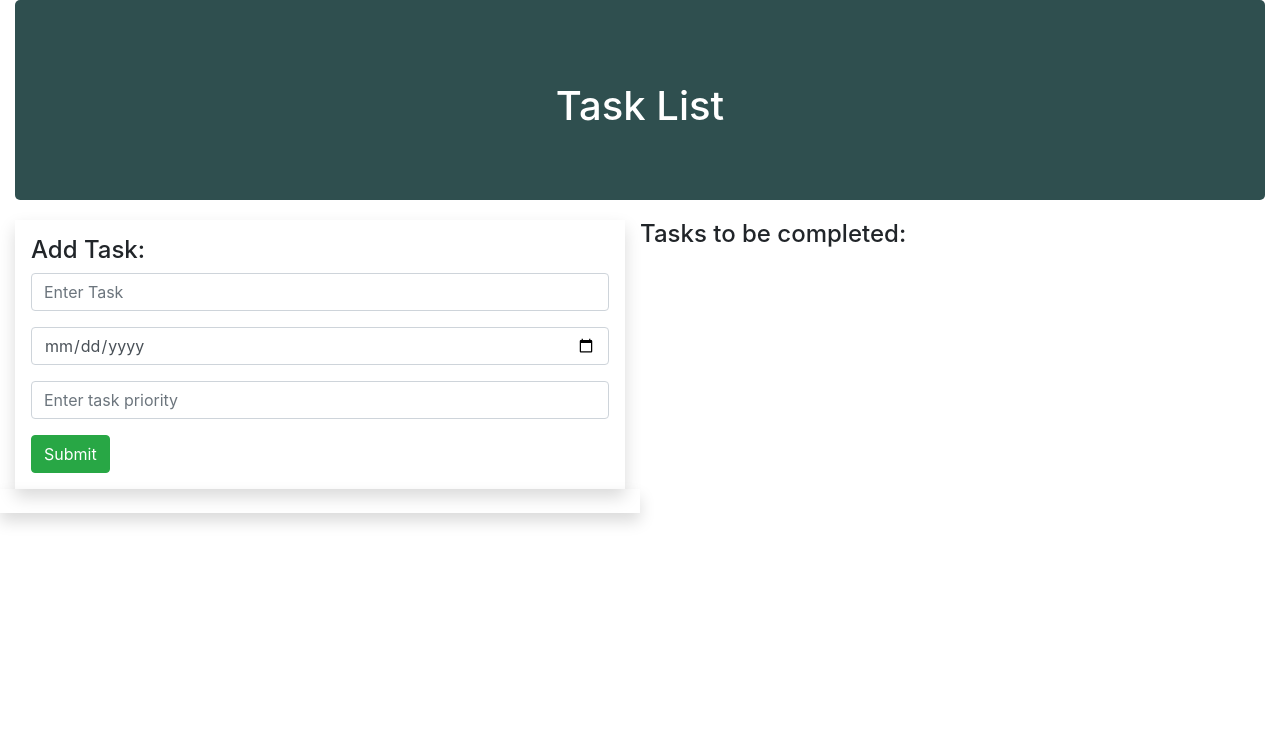
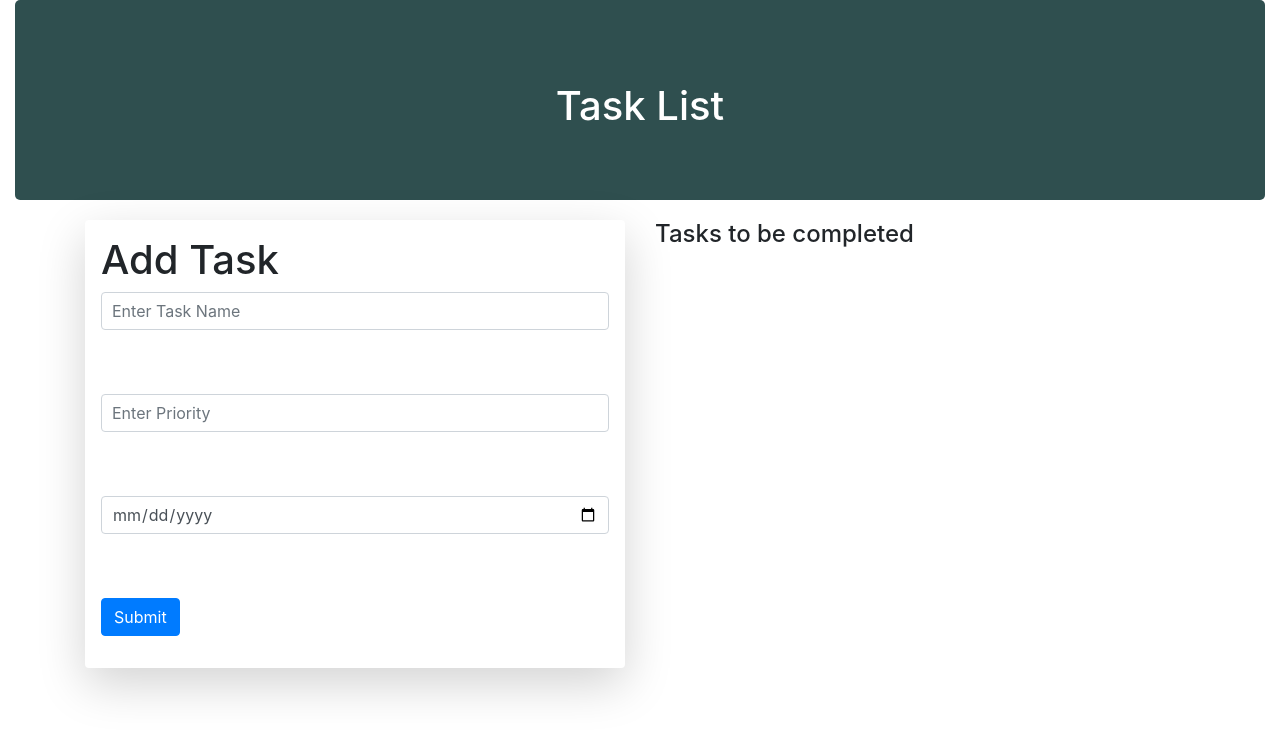
Before and after one commit to jenstem/django-to-do-app, a Django app: page / in a window 1280 px wide. Shown: the top 736 px of the page. Run offline with Django 5.2, Linux system fonts and the light colour scheme; data that the repository does not hold is empty.

Commit message:
Adjust column styling

```diff
--- a/myproject/myapp/templates/myapp/index.html
+++ b/myproject/myapp/templates/myapp/index.html
@@ -1,6 +1,5 @@
 {% extends 'myapp/base.html' %}
 {% block body %}
-
 <div class="container-fluid">
     <div class="row">
         <div class="col-md-12">
@@ -12,43 +11,50 @@
         </div>
     </div>
 
+<div class="container">
     <div class="row">
         <div class="col-md-6">
-            <form method="POST" class="shadow p-3">
+            <form method="POST" class="shadow-lg p-3 mb-5 bg-white rounded">
+                <h1>Add Task</h1>
                 {% csrf_token %}
                 <div class="form-group">
-                    <h4>Add Task:</h4>
-                    <input type="text" class="form-control" name="name" id="name" placeholder="Enter Task">
+                    <input type="text" name="name" style="width:100%;padding:10px;" class="form-control"
+                        placeholder="Enter Task Name"><br>
+                    <br>
                 </div>
                 <div class="form-group">
-                    <input type="date" class="form-control" name="date" id="date">
+                    <input type="number" name="priority" style="width:100%;padding:10px;" class="form-control"
+                        placeholder="Enter Priority">
+                    <br>
+                    <br>
                 </div>
                 <div class="form-group">
-                    <input type="text" class="form-control" name="priority" id="priority"
-                        placeholder="Enter task priority">
+                    <input type="date" name="date" style="width:100%;padding:10px;" class="form-control"
+                        placeholder="Enter Date">
+                    <br>
+                    <br>
                 </div>
-                <input type="submit" class="btn btn-success" value="Submit">
+                <div class="form-group">
+                    <input type="submit" class="btn btn-primary">
+                </div>
             </form>
         </div>
-        <div><h4>Tasks to be completed:</h4></div>
-        <div class="col-md-6 shadow">
-            <br>
+
+        <div class="col-md-6">
+            <h4>Tasks to be completed</h4>
             {% for task in task_list %}
-            <div class="card">
-                <div class="card-body">
-                    <h5 class="card-title">{{task.name}}</h5>
+            <div class="shadow-lg p-3 mb-1 bg-white rounded">
+                <div class="Card-body">
+                    <h5 class="Card-title">{{task.name}}</h5>
                     <p><b>{{task.priority}}</b></p>
                     <p><b>{{task.date}}</b></p>
-                    <a href="{% url 'delete' task.id %}" class="btn btn-danger">Done</a>
-                    <a href="{% url 'update' task.id %}" class="btn btn-success">Update</a>
+                    <a class="btn btn-danger" href="{% url 'delete' task.id %}">Done</a>
+                    <a class="btn btn-success" href="{% url 'update' task.id %}">Update</a>
                 </div>
-            </div>
+            </div><br>
+            {% endfor %}
         </div>
-        <br>
-        {% endfor %}
     </div>
 </div>
 
-</div>
-
 {% endblock %}
```
